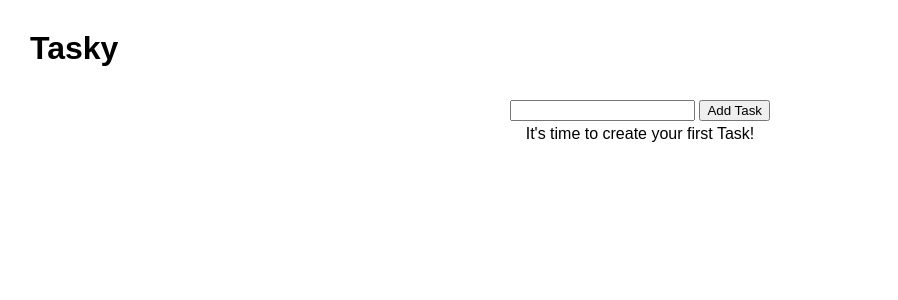
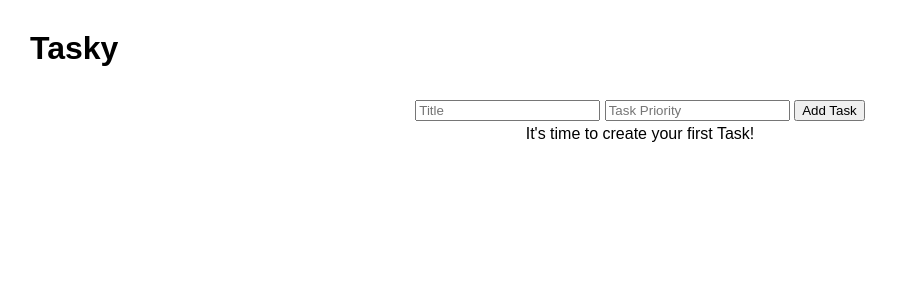
Before and after one commit to pshaddel/python_flask_todo, a Flask app: page / in a window 1280 px wide. Shown: the part 86-386 px from the top of the page, without its empty margins (0-898 px from the left). Run offline with Flask 3, Linux system fonts and the light colour scheme; the visitor is signed in with stand-in values (Sample User, id 1).

Commit message:
feat: :sparkles: add priority to the tasks

```diff
--- a/app/app.py
+++ b/app/app.py
@@ -39,8 +39,9 @@ def index():
 @login_required
 def addTask():
     task_content = request.form['content']
+    task_priority = request.form.get('priority') or 0
     user_id = session['user_id']
-    new_task = Todo (content=task_content, user_id=user_id)
+    new_task = Todo (content=task_content, user_id=user_id, priority=task_priority)
     try:
         new_task.save()
         # redirect to index with url_for
--- a/app/models/models.py
+++ b/app/models/models.py
@@ -2,20 +2,6 @@ from flask_sqlalchemy import SQLAlchemy
 from datetime import datetime
 
 db = SQLAlchemy()
-
-# class User(db.Model):
-#     id = db.Column(db.Integer, primary_key=True)
-#     email = db.Column(db.String(200), nullable=False)
-
-#     def __repr__(self):
-#         return '<User %r>' % self.id
-
-#     def getUsers():
-#         return User.query.order_by(User.id).all()
-
-#     def save(self):
-#         db.session.add(self)
-#         db.session.commit()
 
 class Todo (db.Model):
     id = db.Column(db.Integer, primary_key=True)
@@ -24,6 +10,7 @@ class Todo (db.Model):
     completed = db.Column(db.Integer, default=0)
     date_created = db.Column(db.DateTime, default=datetime.utcnow)
     is_deleted = db.Column(db.Integer, default=0)
+    priority = db.Column(db.Integer, default=0)
 
     def __repr__ (self):
         return '<Task %r>' % self.id
@@ -42,7 +29,7 @@ class Todo (db.Model):
     # implement getTasks() method
     @staticmethod
     def getTasks(user_id):
-        return Todo.query.order_by(Todo.date_created).filter_by(is_deleted=0, user_id=user_id).all()
+        return Todo.query.order_by(Todo.priority.desc(), Todo.date_created.desc()).filter_by(is_deleted=0, user_id=user_id).all()
 
 class User (db.Model):
     id = db.Column(db.Integer, primary_key=True)
--- a/app/templates/index.html
+++ b/app/templates/index.html
@@ -6,7 +6,8 @@
   <tr style="margin: 20px; padding: 20px">
     <td colspan="5">
       <form action="/" method="POST" style="margin: auto; text-align: center">
-        <input type="text" name="content" />
+        <input type="text" name="content" placeholder="Title" />
+        <input type="number" name="priority" placeholder="Task Priority" />
         <input type="submit" value="Add Task" />
       </form>
     </td>
@@ -16,6 +17,7 @@
     <th>TaskID</th>
     <th>Task</th>
     <th>Completed</th>
+    <th>Priority</th>
     <th>Due Date</th>
     <th>Actions</th>
   </tr>
@@ -24,6 +26,7 @@
     <td>{{ task.id }}</td>
     <td>{{ task.content }}</td>
     <td>{{ task.completed}}</td>
+    <td>{{ task.priority }}</td>
     <td>{{ task.date_created.date() }}</td>
     <td>
       <a href="tasks/update/{{ task.id }}">Update</a>
```
